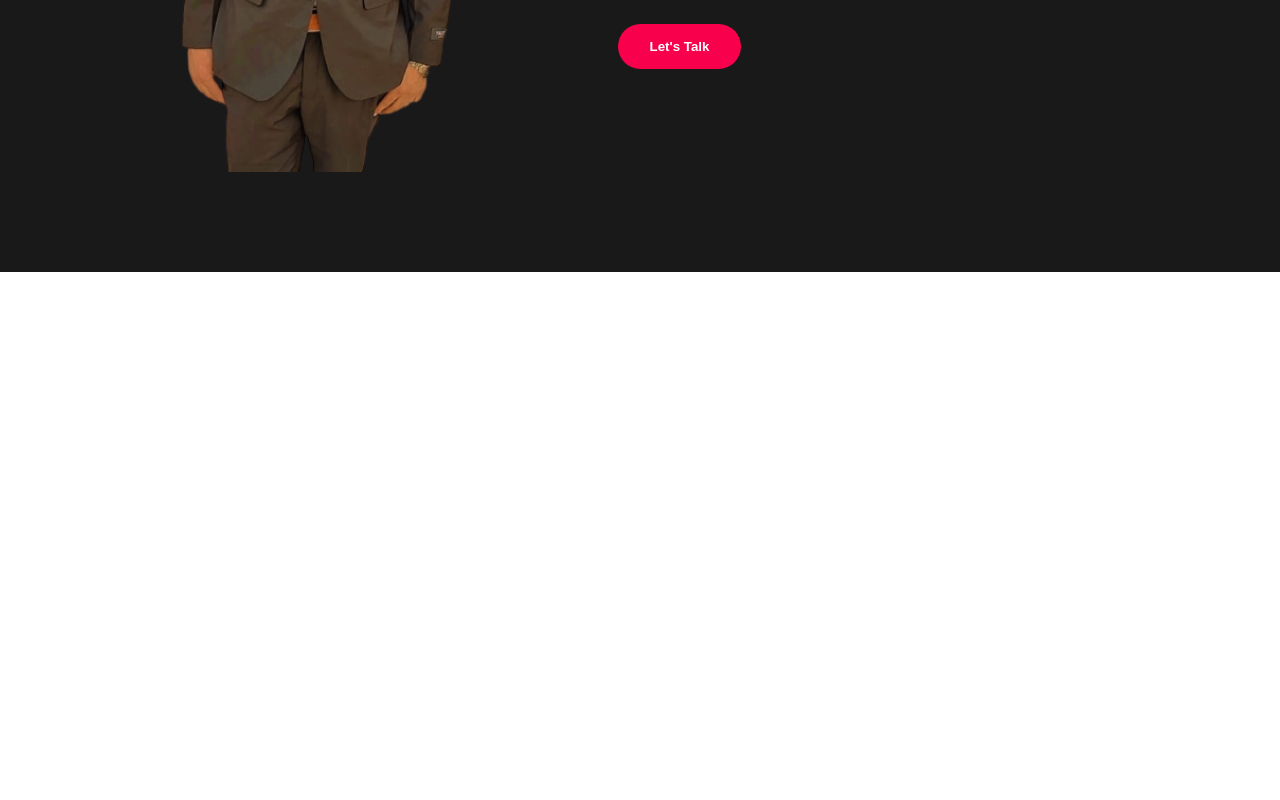
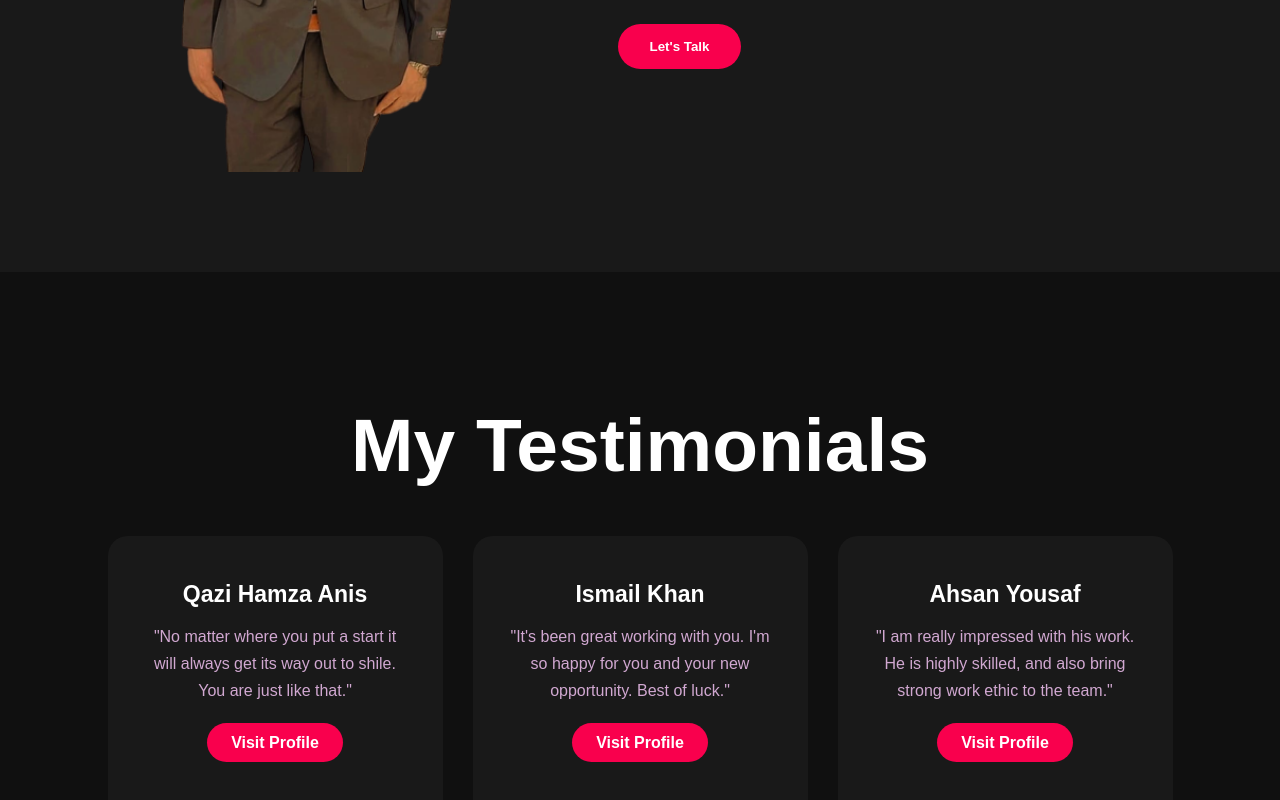
Before and after one commit to zainhanif73/Portfoilo, a React (Create React App) app: page / in a window 1280 px wide. Shown: the part 1378-2178 px from the top of the page. Before the commit the page ends 1650 px from the top, so only its background shows below. Built offline with nearby package versions, Linux system fonts and the light colour scheme.

Commit message:
feat:(Added Testimonials in Portfolio)

```diff
--- a/src/Components/Index.jsx
+++ b/src/Components/Index.jsx
@@ -21,7 +21,7 @@ function Index() {
             <ul>
               <li><a href="#home">Home</a></li>
               <li><a href="#about">About Us</a></li>
-              <li><a href="#service">Services</a></li>
+              <li><a href="#testimonial">Testimonial</a></li>
               <li><a href="#service">Skills</a></li>
               <li><a onClick={() => { ZoomEmail() }}>Contact Me</a></li>
             </ul>
@@ -56,6 +56,48 @@ function Index() {
         </div>
       </section>
 
+      {/* <!-----service section start-----------> */}
+      <div className="service" id="testimonial">
+        <div className="title">
+          <h2>My Testimonials</h2>
+        </div>
+
+        <div className="box">
+          <div className="card">
+            <i className="fas fa-bars"></i>
+            <h5>Qazi Hamza Anis </h5>
+            <div className="pra">
+              <p>"No matter where you put a start it will always get its way out to shile. You are just like that."</p>
+
+              <p style={{ textAlign: "center" }}>
+                <a className="button" href="https://www.linkedin.com/in/qazihamzaanis/" target={"_blank"}>Visit Profile</a>
+              </p>
+            </div>
+          </div>
+          <div className="card">
+            <i className="fas fa-bars"></i>
+            <h5>Ismail Khan </h5>
+            <div className="pra">
+              <p>"It's been great working with you. I'm so happy for you and your new opportunity. Best of luck."</p>
+
+              <p style={{ textAlign: "center" }}>
+                <a className="button" href="https://www.linkedin.com/in/ismail-khan-092696219/" target={"_blank"}>Visit Profile</a>
+              </p>
+            </div>
+          </div>
+          <div className="card">
+            <i className="fas fa-bars"></i>
+            <h5>Ahsan Yousaf</h5>
+            <div className="pra">
+              <p>"I am really impressed with his work. He is highly skilled, and also bring strong work ethic to the team."</p>
+
+              <p style={{ textAlign: "center" }}>
+                <a className="button" href="https://www.linkedin.com/in/ahsan-yousaf-973687192/" target={"_blank"}>Visit Profile</a>
+              </p>
+            </div>
+          </div>
+        </div>
+      </div>
 
     </>
   )
```
Also changed, not shown: 1 other file (tests, documents, lock files or other folders).
